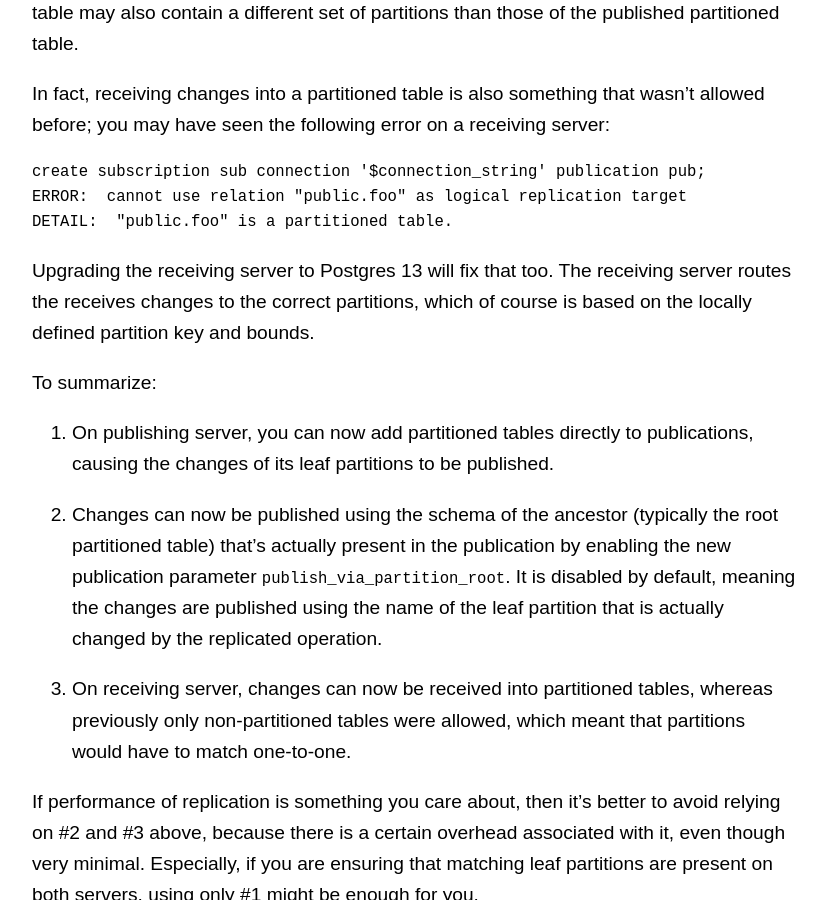
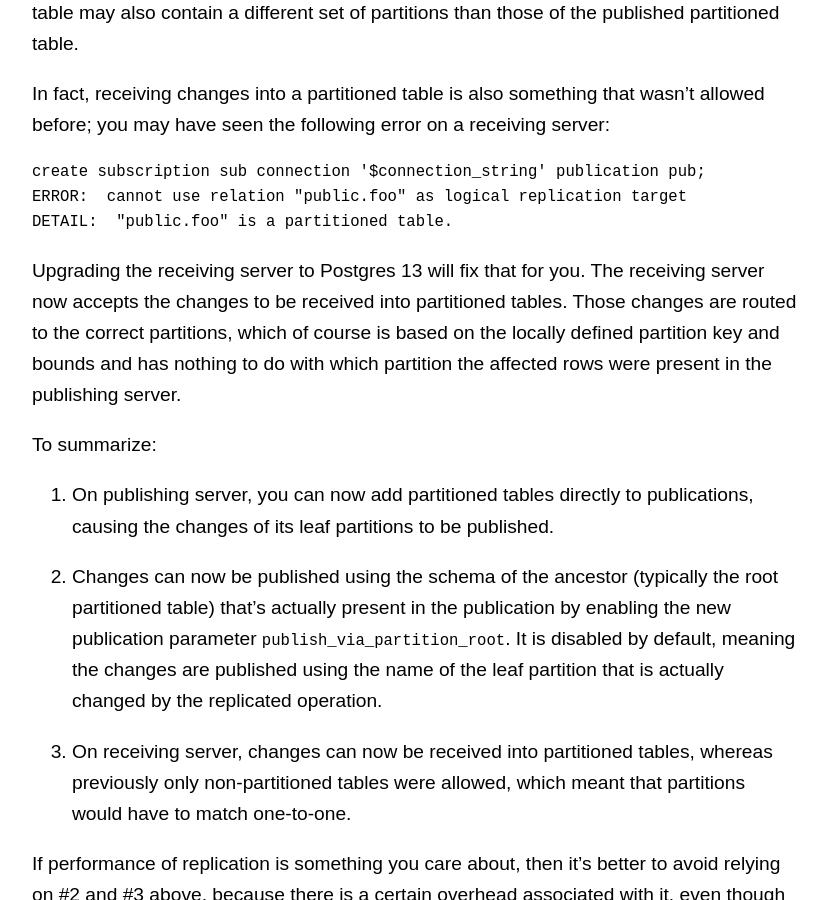
Before and after one commit to amitlan/website, a Jekyll site: the page built from writing/pg/partition-logical-replication/index.md, in a window 1280 px wide and 900 px high, scrolled down 1633 px. Shown: the whole window, without its empty margins (224-1051 px from the left). Built offline with Jekyll 4.4.1, drawn with Linux system fonts in a browser that asks for light colours.

Commit message:
partition-logical-replication: wording

````diff
--- a/writing/pg/partition-logical-replication/index.md
+++ b/writing/pg/partition-logical-replication/index.md
@@ -68,9 +68,11 @@ ERROR:  cannot use relation "public.foo" as logical replication target
 DETAIL:  "public.foo" is a partitioned table.
 ```
 
-Upgrading the receiving server to Postgres 13 will fix that too.  The receiving
-server routes the receives changes to the correct partitions, which of course is
-based on the locally defined partition key and bounds.
+Upgrading the receiving server to Postgres 13 will fix that for you.  The
+receiving server now accepts the changes to be received into partitioned tables.
+Those changes are routed to the correct partitions, which of course is
+based on the locally defined partition key and bounds and has nothing to do
+with which partition the affected rows were present in the publishing server.
 
 To summarize:
 
````
